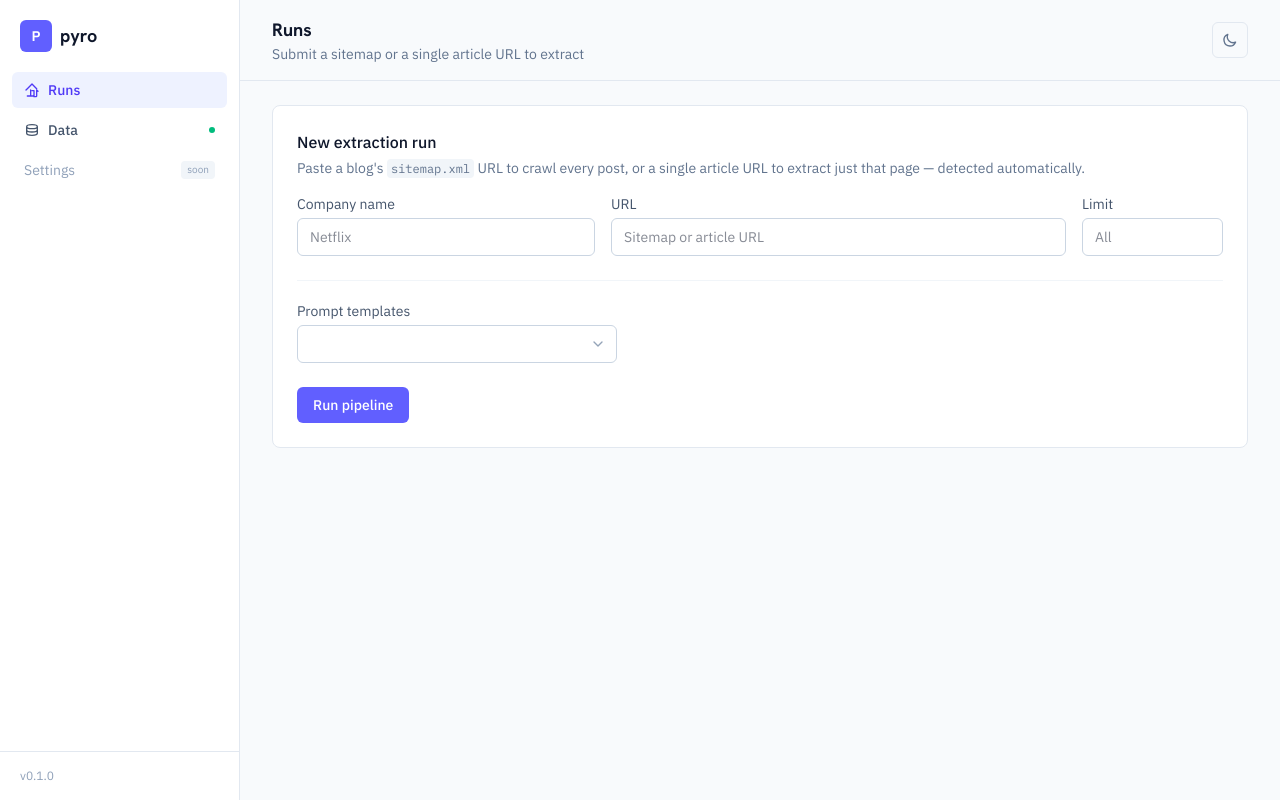
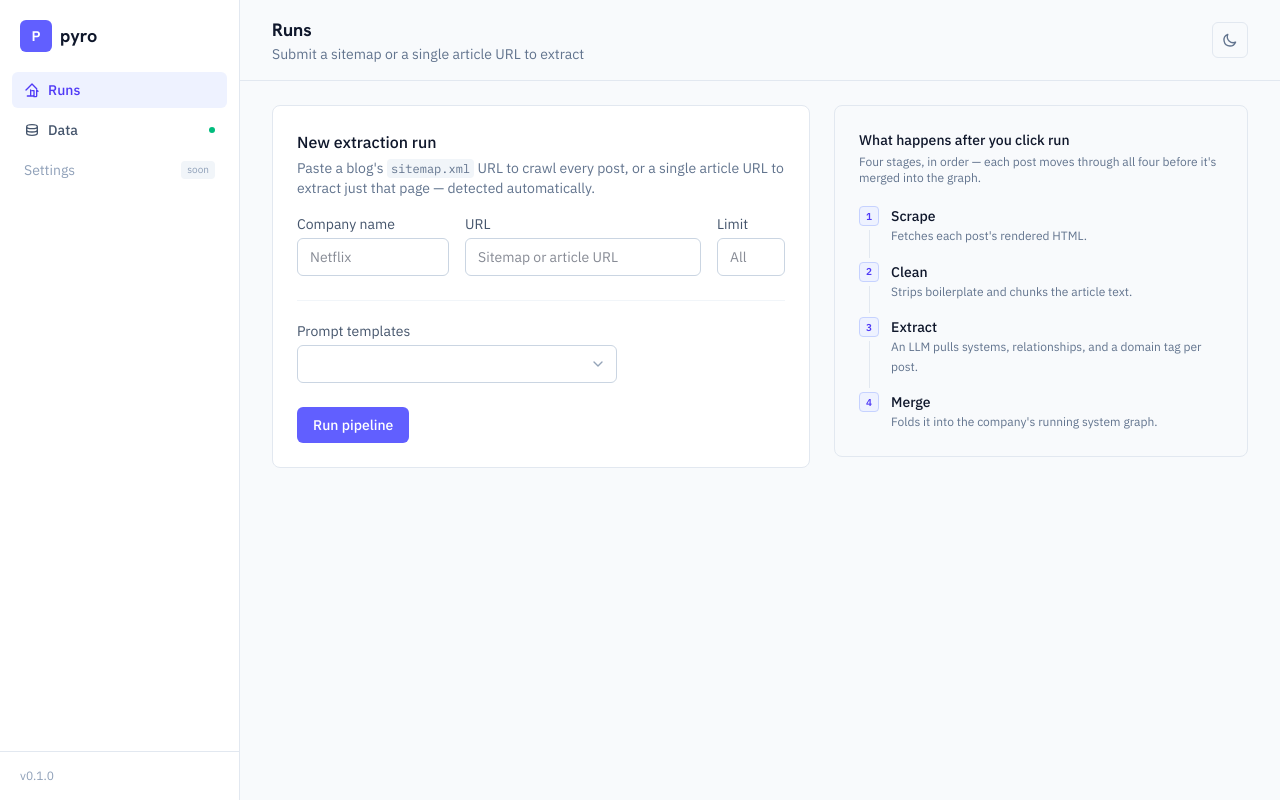
Before and after one commit to Chandra179/pyro, a FastAPI app: page / in a window 1280 px wide. Run offline with FastAPI, Linux system fonts and the light colour scheme; lists and menus that the app fills with data are empty; parts of the project's set-up code (start-up, migrations or seed data) failed here and were passed over.

Commit message:
update index dashboard

```diff
--- a/dashboard/templates/base.html
+++ b/dashboard/templates/base.html
@@ -22,13 +22,6 @@
     />
     <link rel="stylesheet" href="{{ url_for('static', path='css/app.css') }}" />
     <script src="{{ url_for('static', path='js/htmx.min.js') }}"></script>
-    {# mermaid.min.js (~3.5MB) is deliberately not included here: static/js/app.js lazy-loads it
-       on demand, the first time a `.mermaid` node actually shows up in the DOM. A <script> tag
-       gated on the current page/tab doesn't work for this — the Data page's tab switch is a
-       partial htmx swap (partials/data_shell.html's hx-select) that never re-processes a fetched
-       response's <head>, so a tag that only appears in the Graph tab's own render would never
-       load if the viewer arrived on the Extraction tab and then clicked over. #}
-    {# defer: app.js touches elements defined below, and must not block first paint. #}
     <script src="{{ url_for('static', path='js/app.js') }}" defer></script>
   </head>
   <body class="h-full bg-slate-50 text-slate-900 antialiased dark:bg-slate-950 dark:text-slate-100">
--- a/dashboard/templates/index.html
+++ b/dashboard/templates/index.html
@@ -5,6 +5,7 @@
 {% block page_subtitle %}Submit a sitemap or a single article URL to extract{% endblock %}
 
 {% block content %}
+<div class="grid grid-cols-1 gap-6 lg:grid-cols-[1.3fr_1fr] lg:items-start">
   <section class="rounded-lg border border-slate-200 bg-white p-6 dark:border-slate-800 dark:bg-slate-900/60">
     <h2 class="mb-1 text-base font-medium">New extraction run</h2>
     <p class="mb-4 text-sm text-slate-500 dark:text-slate-400">
@@ -54,4 +55,41 @@
       </div>
     </form>
   </section>
+
+  {#
+    Static explainer of the real pipeline stages (see docs/architecture.md) — not live job
+    status. The dashboard deliberately doesn't render the `jobs` collection back to any page
+    (see api/jobs.py / CLAUDE.md), so this stays fixed copy, not a progress tracker.
+  #}
+  <aside class="rounded-lg border border-slate-200 bg-slate-50 p-6 dark:border-slate-800 dark:bg-slate-950/40">
+    <h3 class="mb-1 text-sm font-medium">What happens after you click run</h3>
+    <p class="mb-5 text-xs text-slate-500 dark:text-slate-400">
+      Four stages, in order — each post moves through all four before it's merged into the graph.
+    </p>
+    <ol class="flex flex-col">
+      {% set stages = [
+        ("Scrape", "Fetches each post's rendered HTML."),
+        ("Clean", "Strips boilerplate and chunks the article text."),
+        ("Extract", "An LLM pulls systems, relationships, and a domain tag per post."),
+        ("Merge", "Folds it into the company's running system graph."),
+      ] %}
+      {% for name, desc in stages %}
+      <li class="flex gap-3">
+        <div class="flex flex-col items-center">
+          <span class="flex h-5 w-5 shrink-0 items-center justify-center rounded border border-indigo-200 bg-indigo-50 text-[10px] font-semibold text-indigo-600 dark:border-indigo-500/30 dark:bg-indigo-500/10 dark:text-indigo-300">
+            {{ loop.index }}
+          </span>
+          {% if not loop.last %}
+          <span class="my-1 w-px flex-1 bg-slate-200 dark:bg-slate-800"></span>
+          {% endif %}
+        </div>
+        <div class="{% if not loop.last %}pb-4{% endif %}">
+          <p class="text-sm font-medium">{{ name }}</p>
+          <p class="text-xs leading-relaxed text-slate-500 dark:text-slate-400">{{ desc }}</p>
+        </div>
+      </li>
+      {% endfor %}
+    </ol>
+  </aside>
+</div>
 {% endblock %}
```
Also changed, not shown: dashboard/static/css/app.css. Lines whose indentation alone changed are shown as unchanged.
